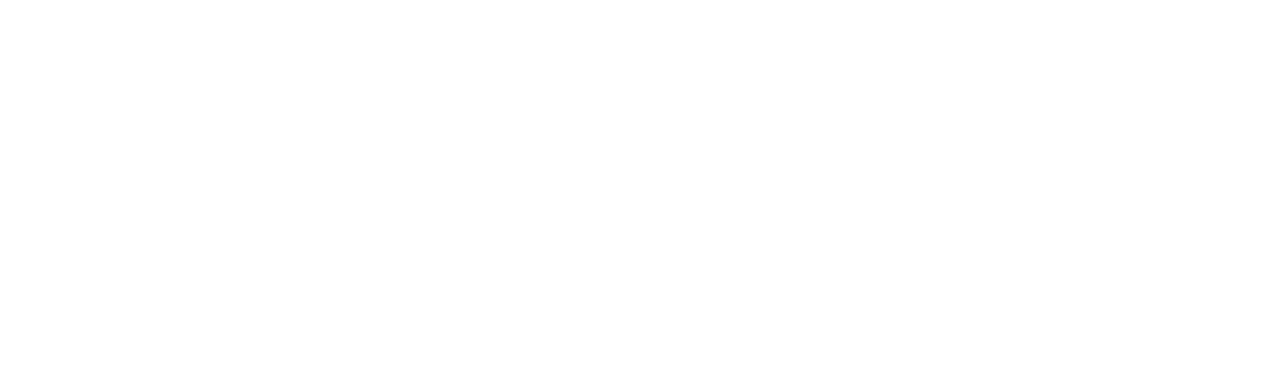
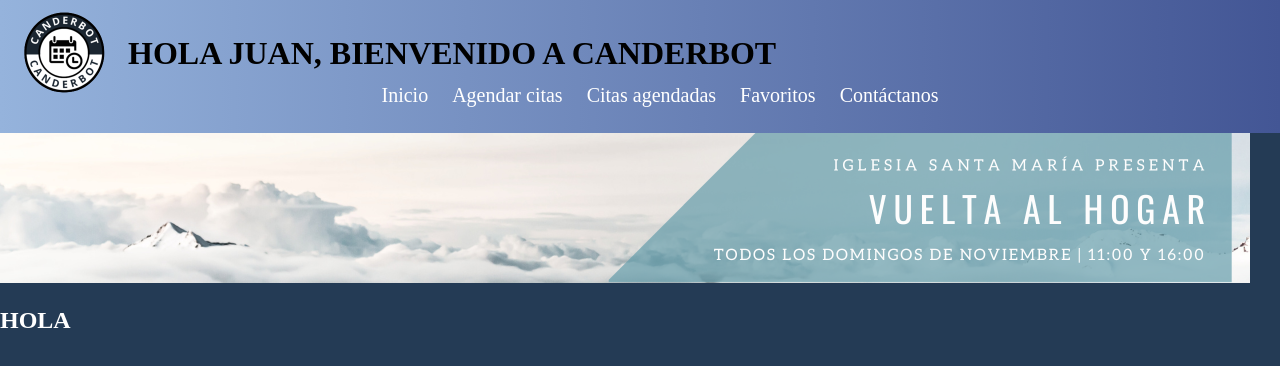
Before and after one commit to JuanManuel0417/Canderbot.github.io, a plain HTML site: page index.html in a window 1280 px wide. Drawn offline with Linux system fonts and the light colour scheme.

Commit message:
Agregue contenido en la página de inicio

```diff
--- a/Contenido/css/StyleInicio.css
+++ b/Contenido/css/StyleInicio.css
@@ -0,0 +1,40 @@
+body{
+    padding: 0px;
+    margin: 0px;
+    border: 0px;
+    background-color: #243b55;
+}
+
+.superior {
+    display: flex;
+    background-image: linear-gradient(to right, #95b3dc, #435695);
+}
+
+.superior img{
+    position: relative;
+    margin-top: -20px;
+}
+
+.superior .mssbienvenida {
+    color: black;
+   margin-top: 35px;
+}
+
+.menu {
+    margin-top: -50px;
+    background-image: linear-gradient(to right, #95b3dc, #435695);
+    display: block;
+    padding: 10px 5px;
+}
+
+
+.menu a{
+    text-decoration: none;
+    color: white;
+    padding: 0px 10px;
+    font-size: 20px;
+}
+
+h2{
+    color: white;
+}
--- a/index.html
+++ b/index.html
@@ -3,9 +3,37 @@
 <head>
     <meta charset="UTF-8">
     <meta name="viewport" content="width=device-width, initial-scale=1.0">
-    <title>Document</title>
+    <title>Canderbot</title>
+    <link rel="stylesheet" href="Contenido/css/StyleInicio.css">
+    <link rel="icon" type="image/png" href="Contenido/Img/icono.ico">
 </head>
+
 <body>
+    <header class="superior">
+        <img src="Contenido/Img/Logo sin fondo 2.png" alt="Imagen Cargando" width="10%" class="logo">
+
+        <div class="bienvenida">
+            <h1 class="mssbienvenida">HOLA JUAN, BIENVENIDO A CANDERBOT</h1>
+        </div><br>
+    </header>
+
+    <center>
+        <nav class="menu">
+            <ul>
+                <a href="">Inicio</a>
+                <a href="">Agendar citas</a>
+                <a href="">Citas agendadas</a>
+                <a href="">Favoritos</a>
+                <a href="">Contáctanos</a>
+            </ul>
+        </nav>
+    </center>
+
+    <img src="Contenido/Img/Diseño sin título.png" alt="Cargando Imagen">
+
+
+
+<h2>HOLA</h2>
 
 
 </body>
```
Also changed, not shown: Contenido/Img/Diseño sin título.png (added), Contenido/Img/Logo sin fondo 2.png (added).
